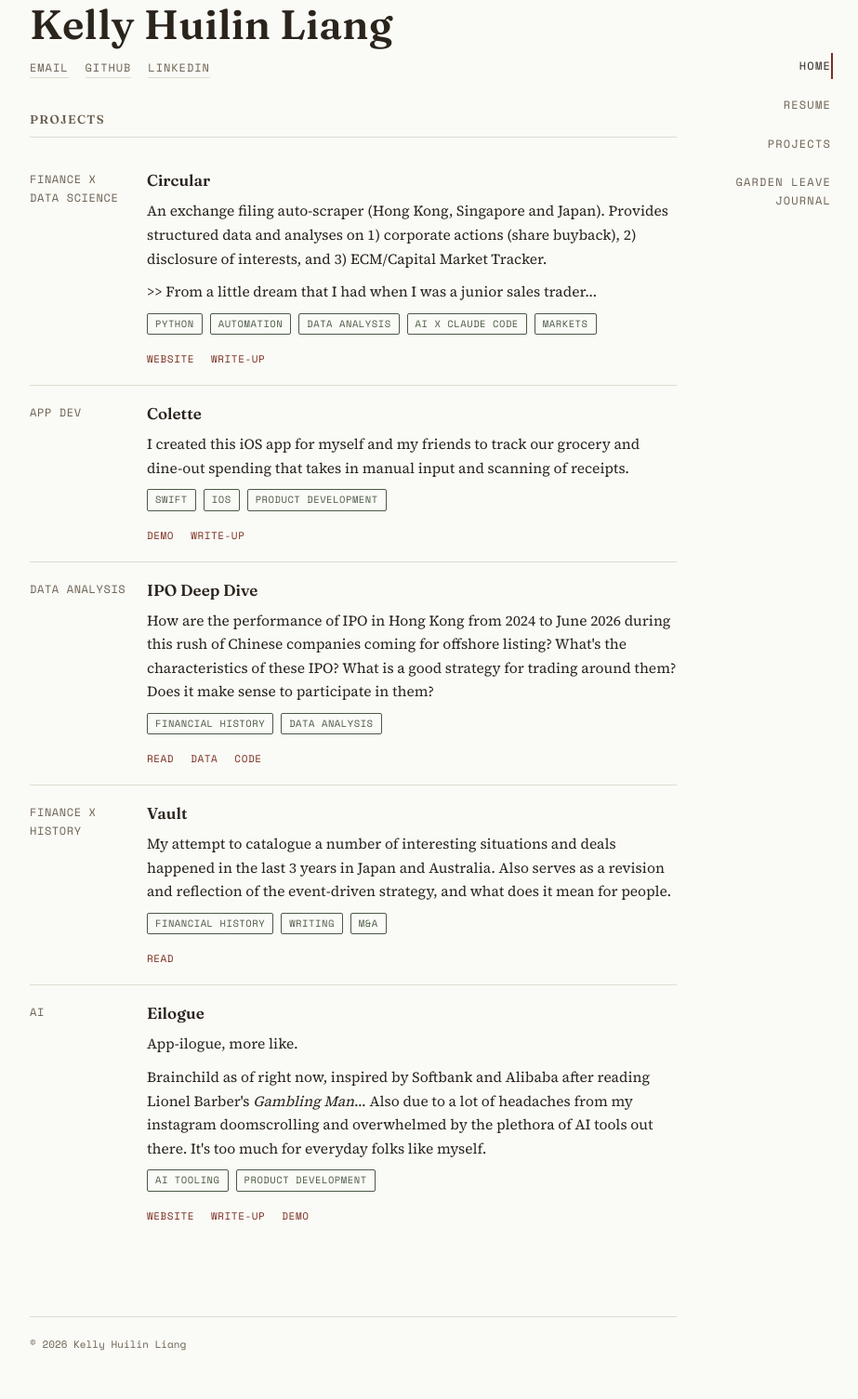
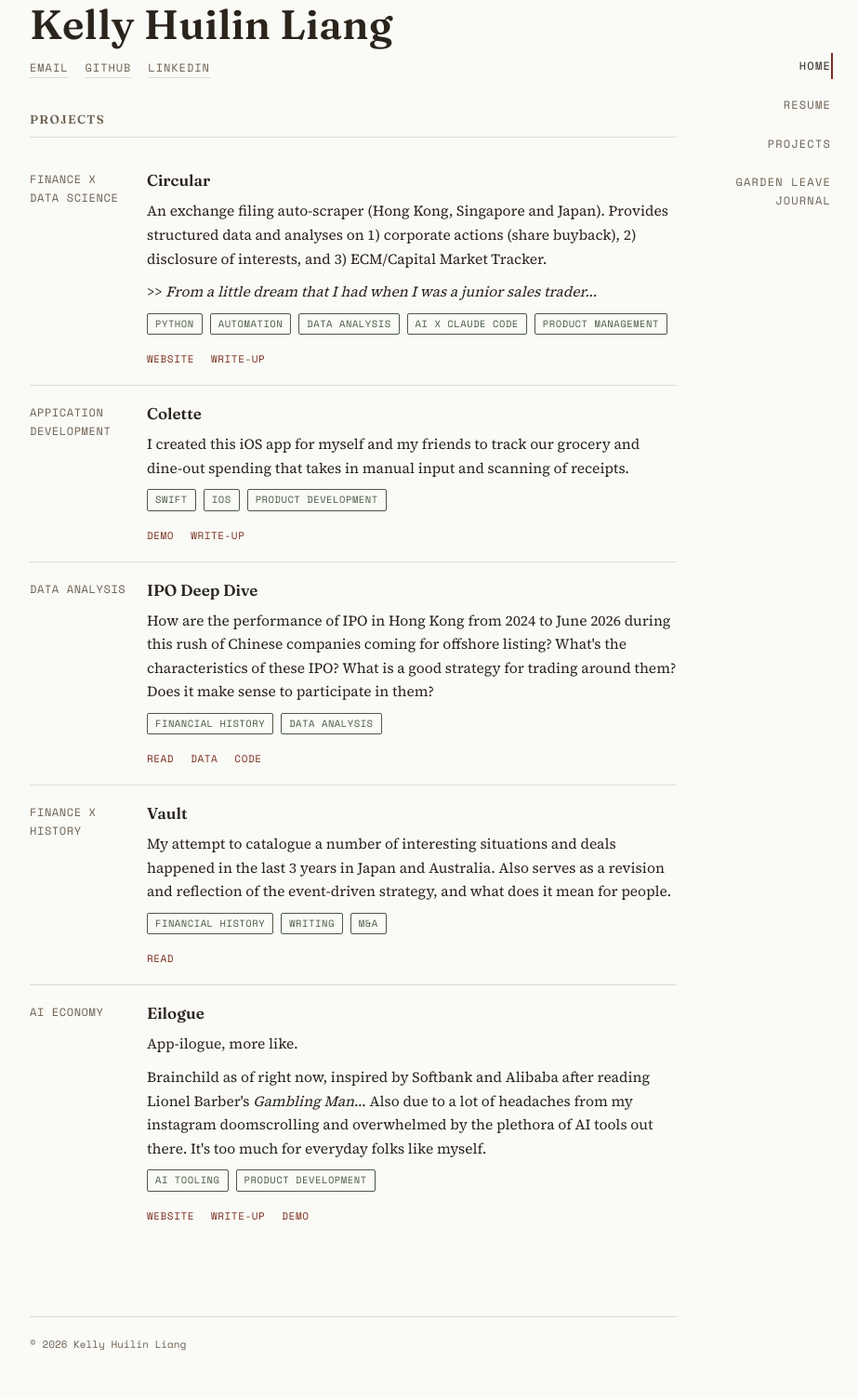
Before and after one commit to hliang852/home, a plain HTML site: page projects.html in a window 1280 px wide. Shown: the part 51-1556 px from the top of the page at 93% size, without its empty margins (176-1099 px from the left). Drawn offline with nearby package versions, Linux system fonts and the light colour scheme.

Commit message:
Updating projects.html for small changes

```diff
--- a/projects.html
+++ b/projects.html
@@ -40,13 +40,13 @@
           <div>
             <h4>Circular</h4>
             <p class="desc">An exchange filing auto-scraper (Hong Kong, Singapore and Japan). Provides structured data and analyses on 1) corporate actions (share buyback), 2) disclosure of interests, and 3) ECM/Capital Market Tracker. </p>
-            <p class="desc"> >> From a little dream that I had when I was a junior sales trader... </p>
+            <p class="desc"> >> <i>From a little dream that I had when I was a junior sales trader...</i> </p>
             <div class="tags">
               <span class="tag">Python</span>
               <span class="tag">Automation</span>
               <span class="tag">Data Analysis</span>
               <span class="tag">AI x Claude Code</span>
-              <span class="tag">Markets</span></div>
+              <span class="tag">Product Management</span></div>
             <div class="proj-links">
               <a href="#">Website</a>
               <a href="#">Write-up</a>
@@ -55,7 +55,7 @@
         </div>
 
         <div class="proj-entry">
-          <div class="kind">App Dev</div>
+          <div class="kind">Appication Development</div>
           <div>
             <h4>Colette</h4>
             <p class="desc">I created this iOS app for myself and my friends to track our grocery and dine-out spending that takes in manual input and scanning of receipts.</p>
@@ -105,7 +105,7 @@
         </div>
 
         <div class="proj-entry">
-          <div class="kind">AI</div>
+          <div class="kind">AI Economy</div>
           <div>
             <h4>Eilogue</h4>
             <p class="desc">App-ilogue, more like.</p>
```
